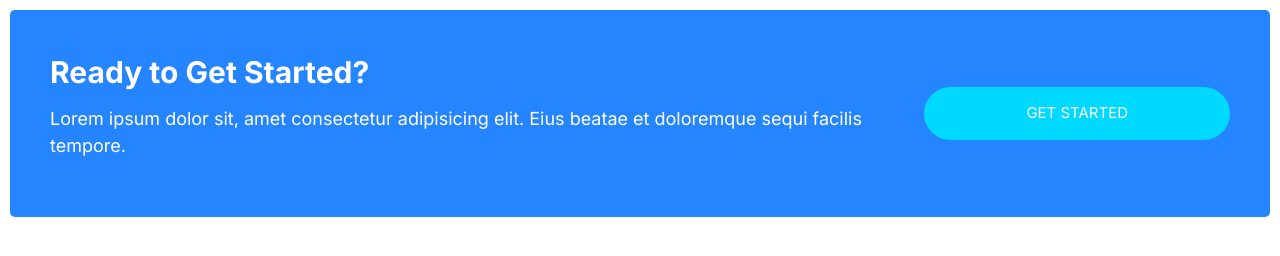
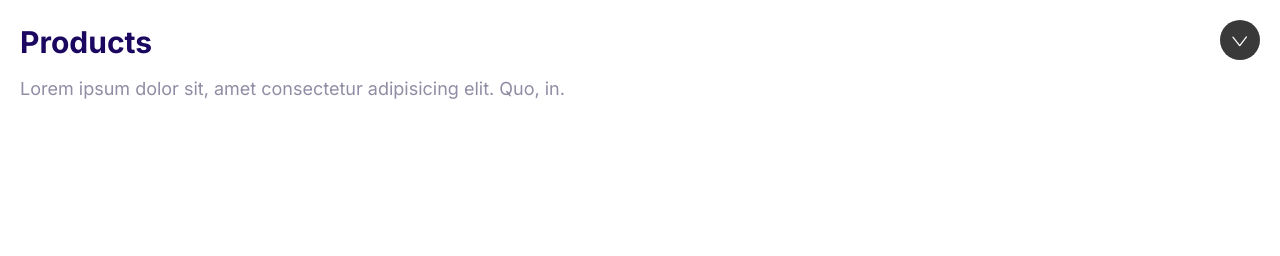
Before and after one commit to abdullaalsabti/Project-1-AASH, a plain HTML site: page index.html in a window 1280 px wide. Drawn offline with Linux system fonts and the light colour scheme.

Commit message:
building the collapsible in footer

```diff
--- a/CSS/styles.css
+++ b/CSS/styles.css
@@ -161,6 +161,7 @@ a{
 .icon--primary{
     fill: var(--primary-color);
 }
+
 .icon--white{
     fill: #fff;
 }
@@ -491,7 +492,37 @@ margin-left: 2rem;
     }
 }
 
+/*collapsibles*/
+.collapsible{
+    padding: 1rem;
+}
+.collapsible__header{
+    display: flex;
+    justify-content: space-between;
 
-
-
-/*collapsibles*/
+}
+.collapsible__heading{
+    margin-top: 0;
+    font-size: 3rem;
+}
+.chevron{
+    width: 40px;
+    height: 40px;
+}
+.collapsible--chevron{
+    transform: rotate(-90deg);
+    transition: transform 0.3s;
+}
+.collapsible__content{
+    max-height: 0;
+    overflow: hidden;
+    opacity: 0;
+    transition: all 0.3s;
+}
+.collapsible--expanded .collapsible--chevron{
+    transform: rotate(0deg);
+}
+.collapsible--expanded .collapsible__content{
+    max-height: 100vh;
+    opacity: 1;
+}
--- a/index.html
+++ b/index.html
@@ -16,18 +16,15 @@
     <title>Sabtify</title>
   </head>
   <body>
-    <div class="callout callout--primary">
-      <div class="grid grid--1x2">
-        <div class="callout__content">
-          <h2 class="callout__title">Ready to Get Started?</h2>
-          <p>
-            Lorem ipsum dolor sit, amet consectetur adipisicing elit. Eius
-            beatae et doloremque sequi facilis tempore.
-          </p>
-        </div>
-          <a class="button button--light" href="https://www.google.com">Get Started</a>
-        </div>
+    <div class="collapsible collapsible--expanded">
+      <header class="collapsible__header">
+        <h2 class="collapsible__heading">Products</h2>
+        <img class="collapsible--chevron chevron" src="/images/chevron.svg" alt="">
+      </header>
+      <div class="collapsible__content">
+        Lorem ipsum dolor sit, amet consectetur adipisicing elit. Quo, in.
       </div>
     </div>
+    <script src="/main.js"></script>
   </body>
 </html>
--- /dev/null
+++ b/main.js
@@ -0,0 +1,6 @@
+const collapsibles = document.querySelectorAll(".collapsible");
+collapsibles.forEach((item) =>
+  item.addEventListener("click", function () {
+    this.classList.toggle("collapsible--expanded");
+  })
+);
```
Also changed, not shown: Components/collapsible.html (added, +10 -0 lines), images/chevron.svg (added).
